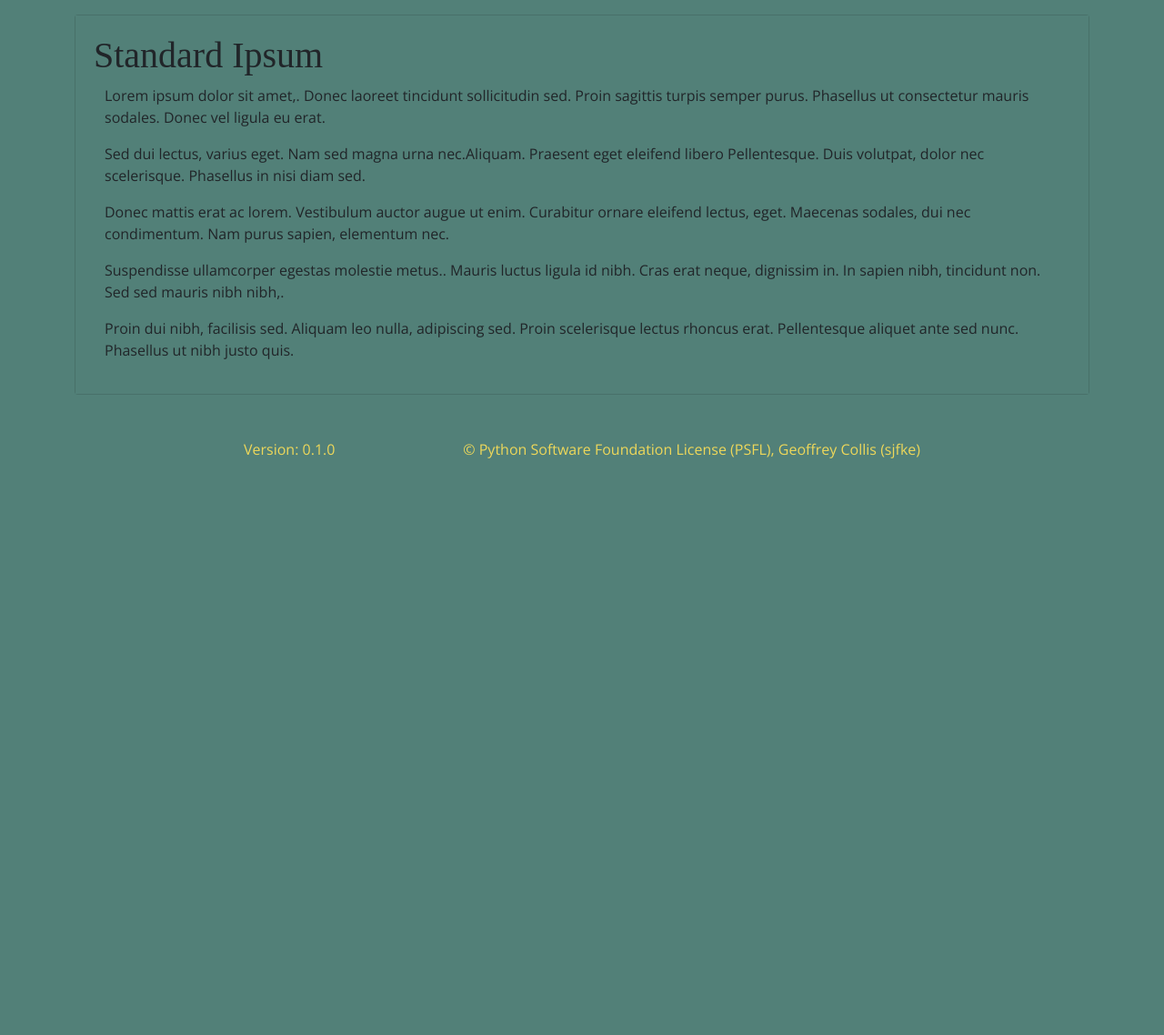
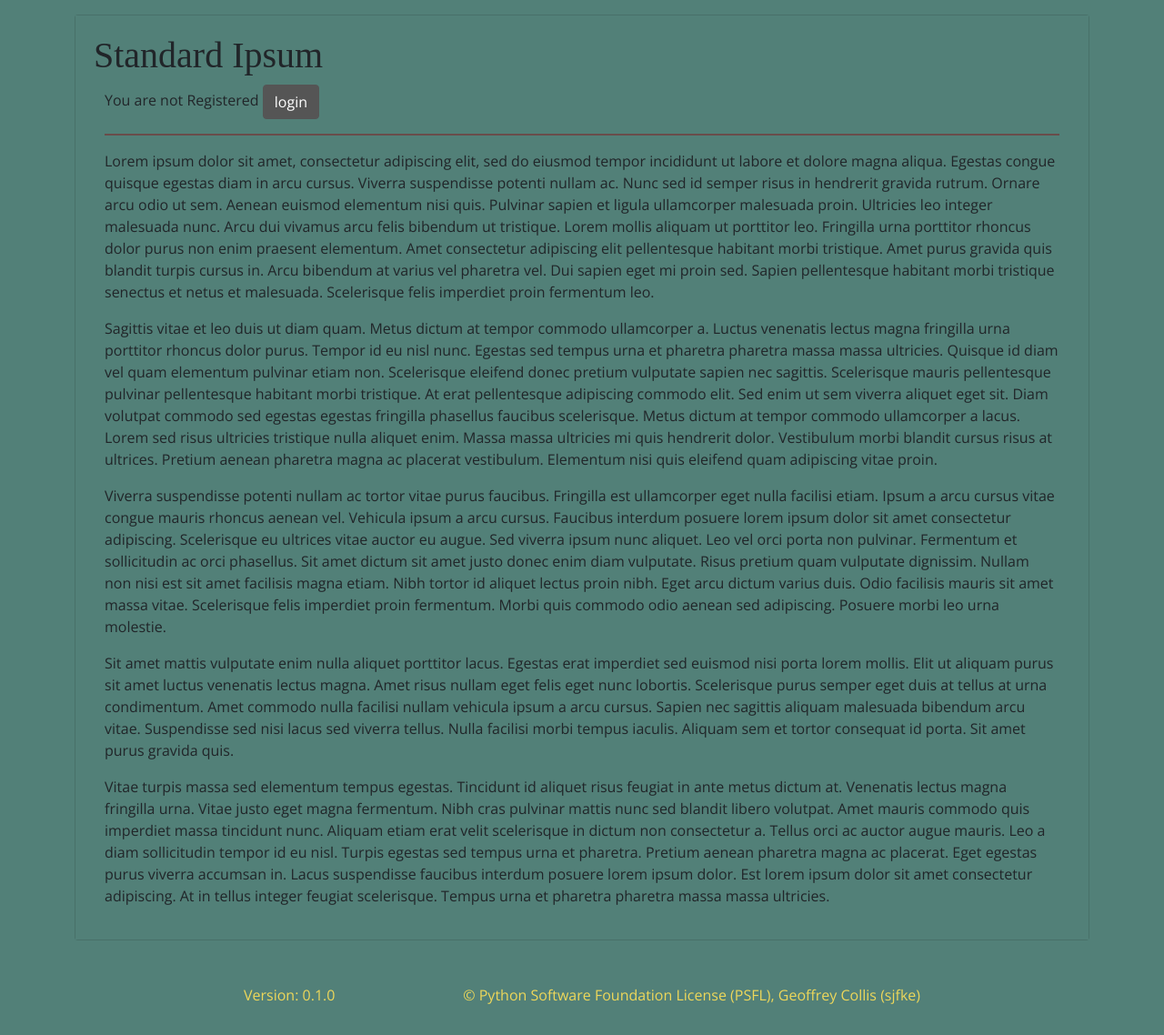
Before and after one commit to sjfke/flask-play, a Flask app: page / in a window 1280 px wide. Shown: the part 58-1196 px from the top of the page at 91% size. Before the commit the page ends 562 px from the top, so only its background shows below. Run offline with Flask 2, Linux system fonts and the light colour scheme; some libraries are stand-ins or nearby versions; some web fonts are replaced.

Commit message:
still broken attempt to get sessions working

```diff
--- a/templates/index.html
+++ b/templates/index.html
@@ -3,20 +3,74 @@
 {% block head %} {{ super() }} {% endblock %}
 {% block card_title %}<h1>Standard Ipsum</h1>{% endblock %}
 {% block card_body %}
-    <div class="container">
-      <p>Lorem ipsum dolor sit amet,. Donec laoreet tincidunt sollicitudin sed. Proin sagittis turpis semper
-        purus. Phasellus ut consectetur mauris sodales. Donec vel ligula eu erat.</p>
-      <p>Sed dui lectus, varius eget. Nam sed magna urna nec.Aliquam. Praesent eget eleifend libero Pellentesque.
-        Duis volutpat, dolor nec scelerisque. Phasellus in nisi diam sed.</p>
+<div class="container">
+    {% if session.name %}
+    You are Registered {{ session.name }} <a class="btn btn-dark" href="/logout">logout</a>
+    {% else %}
+    You are not Registered <a class="btn btn-dark" href="/login">login</a>
+    {% endif %}
 
-      <p>Donec mattis erat ac lorem. Vestibulum auctor augue ut enim. Curabitur ornare eleifend lectus, eget. Maecenas
-        sodales, dui nec condimentum. Nam purus sapien, elementum nec.</p>
+    <hr class="border border-danger border-3 opacity-75">
 
-      <p>Suspendisse ullamcorper egestas molestie metus.. Mauris luctus ligula id nibh. Cras erat neque, dignissim in.
-        In sapien nibh, tincidunt non. Sed sed mauris nibh nibh,.</p>
+    <p>Lorem ipsum dolor sit amet, consectetur adipiscing elit, sed do eiusmod tempor incididunt ut labore et dolore
+        magna aliqua. Egestas congue quisque egestas diam in arcu cursus. Viverra suspendisse potenti nullam ac. Nunc
+        sed id semper
+        risus in hendrerit gravida rutrum. Ornare arcu odio ut sem. Aenean euismod elementum nisi quis. Pulvinar sapien
+        et ligula ullamcorper malesuada
+        proin. Ultricies leo integer malesuada nunc. Arcu dui vivamus arcu felis bibendum ut tristique. Lorem mollis
+        aliquam ut
+        porttitor leo. Fringilla urna porttitor rhoncus dolor purus non enim praesent elementum. Amet consectetur
+        adipiscing elit
+        pellentesque habitant morbi tristique. Amet purus gravida quis blandit turpis cursus in. Arcu bibendum at varius
+        vel pharetra vel. Dui sapien eget mi
+        proin sed. Sapien pellentesque habitant morbi tristique senectus et netus et malesuada. Scelerisque felis
+        imperdiet proin
+        fermentum leo.</p>
 
-      <p>Proin dui nibh, facilisis sed. Aliquam leo nulla, adipiscing sed. Proin scelerisque lectus rhoncus erat.
-        Pellentesque aliquet ante sed nunc. Phasellus ut nibh justo quis.
-      </p>
-    </div>
+    <p>Sagittis vitae et leo duis ut diam quam. Metus dictum at tempor commodo ullamcorper a.
+        Luctus venenatis lectus magna fringilla urna porttitor rhoncus dolor purus. Tempor id eu nisl nunc.
+        Egestas sed tempus urna et pharetra pharetra massa massa ultricies. Quisque id diam vel quam elementum pulvinar
+        etiam non.
+        Scelerisque eleifend donec pretium vulputate sapien nec sagittis. Scelerisque mauris pellentesque pulvinar
+        pellentesque habitant morbi tristique.
+        At erat pellentesque adipiscing commodo elit. Sed enim ut sem viverra aliquet eget sit.
+        Diam volutpat commodo sed egestas egestas fringilla phasellus faucibus scelerisque.
+        Metus dictum at tempor commodo ullamcorper a lacus. Lorem sed risus ultricies tristique nulla aliquet enim.
+        Massa massa ultricies mi quis hendrerit dolor.
+        Vestibulum morbi blandit cursus risus at ultrices. Pretium aenean pharetra magna ac placerat vestibulum.
+        Elementum nisi quis eleifend quam adipiscing vitae proin.</p>
+
+    <p>Viverra suspendisse potenti nullam ac tortor vitae purus faucibus. Fringilla est ullamcorper eget nulla facilisi
+        etiam.
+        Ipsum a arcu cursus vitae congue mauris rhoncus aenean vel. Vehicula ipsum a arcu cursus.
+        Faucibus interdum posuere lorem ipsum dolor sit amet consectetur adipiscing. Scelerisque eu ultrices vitae
+        auctor eu augue.
+        Sed viverra ipsum nunc aliquet. Leo vel orci porta non pulvinar. Fermentum et sollicitudin ac orci phasellus.
+        Sit amet dictum sit amet justo donec enim diam vulputate. Risus pretium quam vulputate dignissim.
+        Nullam non nisi est sit amet facilisis magna etiam. Nibh tortor id aliquet lectus proin nibh. Eget arcu dictum
+        varius duis.
+        Odio facilisis mauris sit amet massa vitae. Scelerisque felis imperdiet proin fermentum.
+        Morbi quis commodo odio aenean sed adipiscing. Posuere morbi leo urna molestie.</p>
+
+    <p>Sit amet mattis vulputate enim nulla aliquet porttitor lacus. Egestas erat imperdiet sed euismod nisi porta lorem
+        mollis.
+        Elit ut aliquam purus sit amet luctus venenatis lectus magna. Amet risus nullam eget felis eget nunc lobortis.
+        Scelerisque purus semper eget duis at tellus at urna condimentum. Amet commodo nulla facilisi nullam vehicula
+        ipsum a arcu cursus.
+        Sapien nec sagittis aliquam malesuada bibendum arcu vitae. Suspendisse sed nisi lacus sed viverra tellus. Nulla
+        facilisi morbi tempus iaculis.
+        Aliquam sem et tortor consequat id porta. Sit amet purus gravida quis.</p>
+
+    <p>Vitae turpis massa sed elementum tempus egestas. Tincidunt id aliquet risus feugiat in ante metus dictum at.
+        Venenatis lectus magna fringilla urna.
+        Vitae justo eget magna fermentum. Nibh cras pulvinar mattis nunc sed blandit libero volutpat. Amet mauris
+        commodo quis imperdiet massa tincidunt nunc.
+        Aliquam etiam erat velit scelerisque in dictum non consectetur a. Tellus orci ac auctor augue mauris. Leo a diam
+        sollicitudin tempor id eu nisl.
+        Turpis egestas sed tempus urna et pharetra. Pretium aenean pharetra magna ac placerat. Eget egestas purus
+        viverra accumsan in.
+        Lacus suspendisse faucibus interdum posuere lorem ipsum dolor. Est lorem ipsum dolor sit amet consectetur
+        adipiscing.
+        At in tellus integer feugiat scelerisque. Tempus urna et pharetra pharetra massa massa ultricies.</p>
+</div>
 {% endblock %}
--- a/wsgi.py
+++ b/wsgi.py
@@ -1,11 +1,13 @@
 import uuid
 
 import requests
-from flask import Flask
+from flask import Flask, url_for
 from flask import abort
 from flask import jsonify
+from flask import redirect
 from flask import render_template
 from flask import request
+from flask import session
 from markupsafe import escape
 from pymongo import MongoClient
 
@@ -35,6 +37,9 @@ def is_valid_uuid4(value):
 application = Flask(__name__, instance_relative_config=True)
 # flask config: https://flask.palletsprojects.com/en/2.2.x/config/
 application.config['TESTING'] = True
+#  python -c 'import secrets; print(secrets.token_hex())'
+application.config['SECRET_KEY'] = '87ef122423ce0f61e47bddb08e44b347c5cf1fd6a85f7a34162369f4ac4ef999'
+application.secret_key = application.config['SECRET_KEY']
 
 # clean-up: https://pymongo.readthedocs.io/en/stable/examples/authentication.html
 application.config["MONGO_URI"] = "mongodb://root:example@mongo:27017"
@@ -46,6 +51,74 @@ _db = _client[application.config["MONGO_DB"]]
 @application.route('/')
 def index():
     return render_template("index.html")
+
+
+@application.route('/flask-config')
+def flask_config():
+    """
+    Manually maintained list of Flask configuration values
+
+    :rtype: str
+    :return: Flask Configuration or None
+    """
+    _flask_config = {
+        "Builtin": {
+            "DEBUG": application.config["DEBUG"],
+            "PROPAGATE_EXCEPTIONS": application.config["PROPAGATE_EXCEPTIONS"],
+            "TRAP_HTTP_EXCEPTIONS": application.config["TRAP_HTTP_EXCEPTIONS"],
+            "TRAP_BAD_REQUEST_ERRORS": application.config["TRAP_BAD_REQUEST_ERRORS"],
+            "SECRET_KEY": application.config["SECRET_KEY"],
+            "SESSION_COOKIE_NAME": application.config["SESSION_COOKIE_NAME"],
+            "SESSION_COOKIE_DOMAIN": application.config["SESSION_COOKIE_DOMAIN"],
+            "SESSION_COOKIE_PATH": application.config["SESSION_COOKIE_PATH"],
+            "SESSION_COOKIE_HTTPONLY": application.config["SESSION_COOKIE_HTTPONLY"],
+            "SESSION_COOKIE_SECURE": application.config["SESSION_COOKIE_SECURE"],
+            "SESSION_COOKIE_SAMESITE": application.config["SESSION_COOKIE_SAMESITE"],
+            "TESTING": application.config["TESTING"],
+            "USE_X_SENDFILE": application.config["USE_X_SENDFILE"],
+            "SEND_FILE_MAX_AGE_DEFAULT": application.config["SEND_FILE_MAX_AGE_DEFAULT"],
+            "SERVER_NAME": application.config["SERVER_NAME"],
+            "APPLICATION_ROOT": application.config["APPLICATION_ROOT"],
+            "PREFERRED_URL_SCHEME": application.config["PREFERRED_URL_SCHEME"],
+            "MAX_CONTENT_LENGTH": application.config["MAX_CONTENT_LENGTH"],
+            "TEMPLATES_AUTO_RELOAD": application.config["TEMPLATES_AUTO_RELOAD"],
+            "EXPLAIN_TEMPLATE_LOADING": application.config["EXPLAIN_TEMPLATE_LOADING"],
+            "MAX_COOKIE_SIZE": application.config["MAX_COOKIE_SIZE"]
+        },
+        "Deprecated": {
+            "ENV": application.config["ENV"],
+            "JSON_AS_ASCII": application.config["JSON_AS_ASCII"],
+            "JSON_SORT_KEYS": application.config["JSON_SORT_KEYS"],
+            "JSONIFY_MIMETYPE": application.config["JSONIFY_MIMETYPE"],
+            "JSONIFY_PRETTYPRINT_REGULAR": application.config["JSONIFY_PRETTYPRINT_REGULAR"]
+        },
+        "Application": {
+            "MONGO_URI": application.config["MONGO_URI"],
+            "MONGO_DB": application.config["MONGO_DB"]
+        },
+        "Description": "Manually maintained list of Flask configuration values"
+    }
+    return jsonify(_flask_config), 200
+
+
+@application.route('/login', methods=['GET', 'POST'])
+def login():
+    if request.method == 'POST':
+        session['username'] = request.form['username']
+        return redirect(url_for('index'))
+    return '''
+        <form method="post">
+            <p><input type=text name=username>
+            <p><input type=submit value=Login>
+        </form>
+    '''
+
+
+@application.route('/logout')
+def logout():
+    # remove the username from the session if it's there
+    session.pop('username', None)
+    return redirect(url_for('index'))
 
 
 @application.route('/question1')
```
